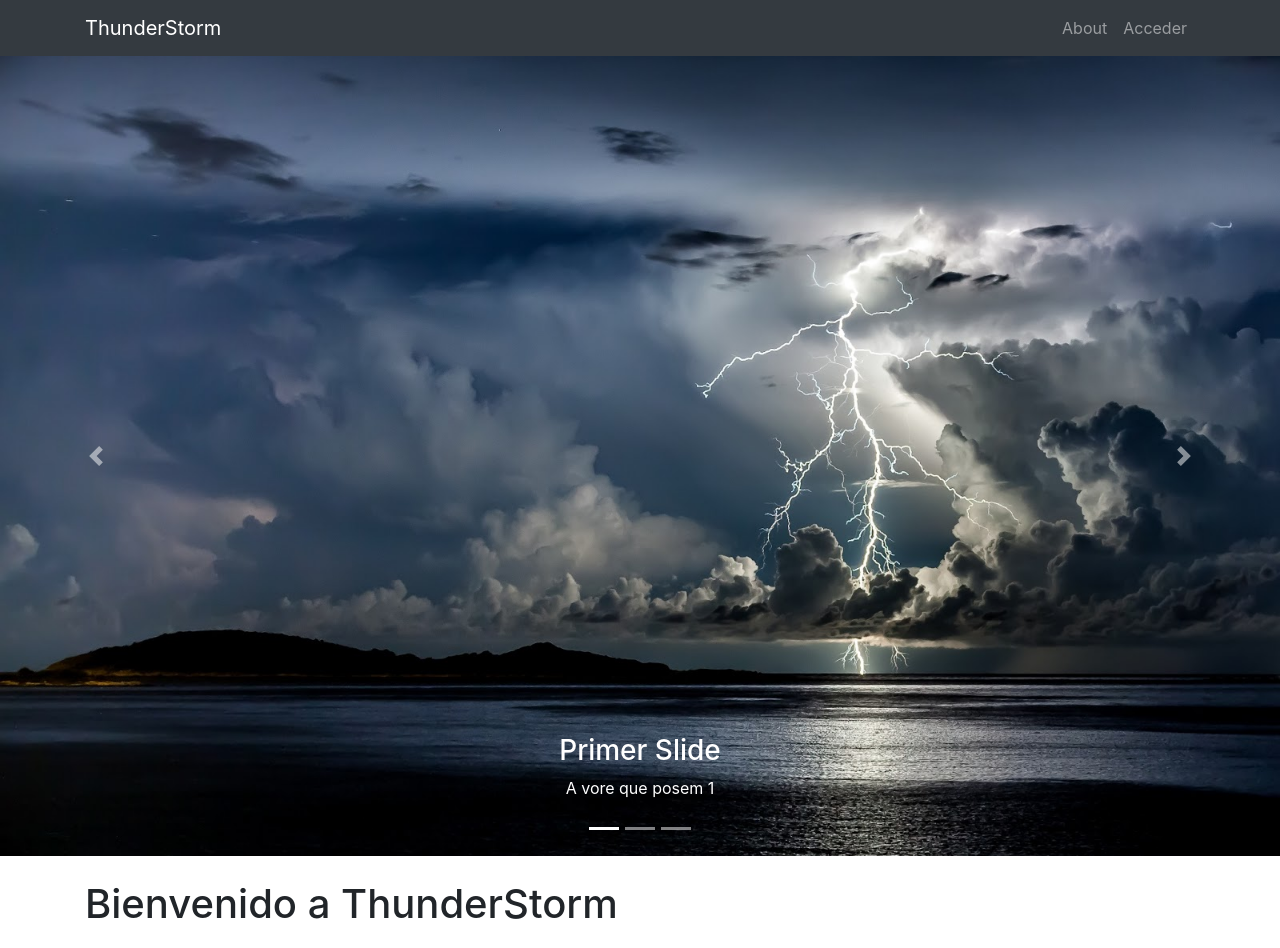
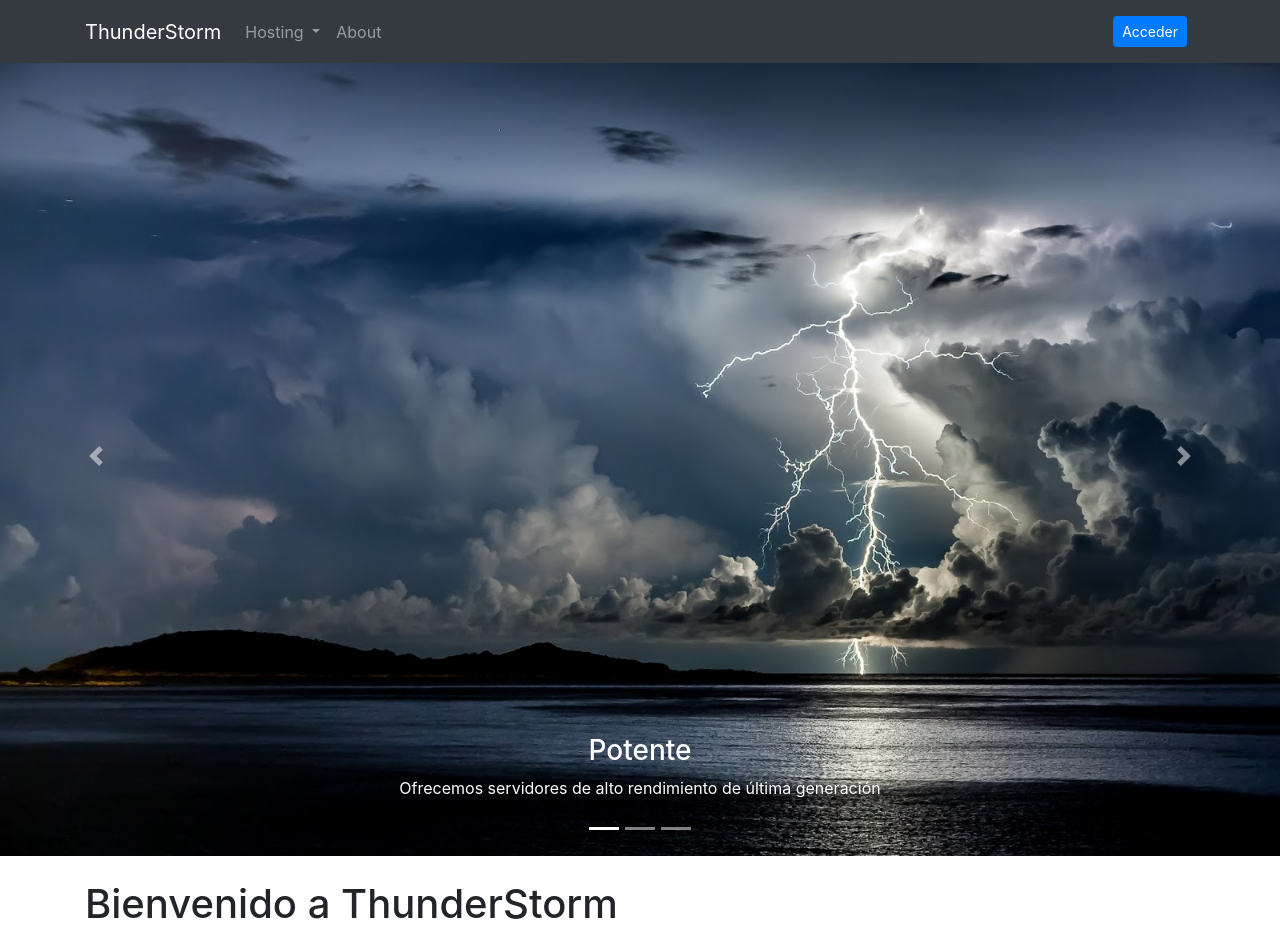
Before and after one commit to 2ASIX2018/ThunderStorm, a PHP site: page / in a window 1280 px wide. Shown: the top 948 px of the page. Run offline with PHP 8.4, Linux system fonts and the light colour scheme.

Commit message:
Main Project

```diff
--- a/ThunderStorm/menu.php
+++ b/ThunderStorm/menu.php
@@ -12,17 +12,8 @@ if (isset($_COOKIE['/2ASIX2018/ThunderStorm/Role'])) { $_SESSION['role'] = $_COO
       <span class="navbar-toggler-icon"></span>
     </button>
     <div class="collapse navbar-collapse" id="navbarResponsive">
-      <ul class="navbar-nav ml-auto">
-        <?php
-          if (isset($_SESSION['role']) && $_SESSION['role']=="admin") {
-        ?>
-          <li class="nav-item">
-            <a class="nav-link" href="administrar.php">Administrar</a>
-          </li>
-        <?php
-          }
-        ?>
-        <!--
+      <ul class="navbar-nav mr-auto">
+
         <li class="nav-item dropdown">
           <a class="nav-link dropdown-toggle" href="#" id="navbarDropdownBlog" data-toggle="dropdown" aria-haspopup="true" aria-expanded="false">
             Hosting
@@ -32,7 +23,7 @@ if (isset($_COOKIE['/2ASIX2018/ThunderStorm/Role'])) { $_SESSION['role'] = $_COO
           <a class="dropdown-item" href="vps.php">Virtual Private Servers</a>
         </div>
         </li>
-        -->
+
         <li class="nav-item">
           <a class="nav-link" href="about.php">About</a>
         </li>
@@ -44,18 +35,27 @@ if (isset($_COOKIE['/2ASIX2018/ThunderStorm/Role'])) { $_SESSION['role'] = $_COO
           <a class="nav-link" href="faq.php">FAQ</a>
         </li>
         -->
+      </ul>
+      <ul class="navbar-nav ml-auto">
         <?php
+          if (isset($_SESSION['role']) && $_SESSION['role']=="admin") {
+        ?>
+          <li class="nav-item">
+            <a class="nav-link" href="administrar.php"><button type="button" class="btn btn-success btn-sm">Administrar</button></a>
+          </li>
+        <?php
+          }
           if (!isset($_SESSION['username'])) {
         ?>
           <li class="nav-item">
-            <a class="nav-link" href="login.php">Acceder</a>
+            <a class="nav-link" href="login.php"><button type="button" class="btn btn-primary btn-sm">Acceder</button></a>
           </li>
         <?php
           }
           else {
         ?>
           <li class="nav-item">
-            <a class="nav-link" href="logout.php">Desconectar</a>
+            <a class="nav-link" href="logout.php"><button type="button" class="btn btn-danger btn-sm">Desconectar</button></a>
           </li>
         <?php
           }
--- a/ThunderStorm/slider.php
+++ b/ThunderStorm/slider.php
@@ -12,22 +12,22 @@
     <!-- Slide 1 -->
     <div class="carousel-item active" style="background-image: url('./media/gfx/slider1.jpg')">
      <div class="carousel-caption d-none d-md-block">
-       <h3>Primer Slide</h3>
-        <p>A vore que posem 1</p>
+       <h3>Potente</h3>
+        <p>Ofrecemos servidores de alto rendimiento de última generación</p>
       </div>
    </div>
     <!-- Slide 2 -->
    <div class="carousel-item" style="background-image: url('./media/gfx/slider2.jpg')">
      <div class="carousel-caption d-none d-md-block">
-       <h3>Segundo Slide</h3>
-        <p>A vore que posem 2</p>
+       <h3>Baja latencia</h3>
+        <p>Conexión de alta velocidad con los IXP más importantes</p>
      </div>
    </div>
    <!-- Slide 3 -->
    <div class="carousel-item" style="background-image: url('./media/gfx/slider3.jpg')">
       <div class="carousel-caption d-none d-md-block">
-        <h3>Tercer Slide</h3>
-       <p>A vore que posem 3</p>
+        <h3>Implementación Instantánea</h3>
+       <p>Servicio online con sólo un par de clicks</p>
      </div>
    </div>
   </div>
```
